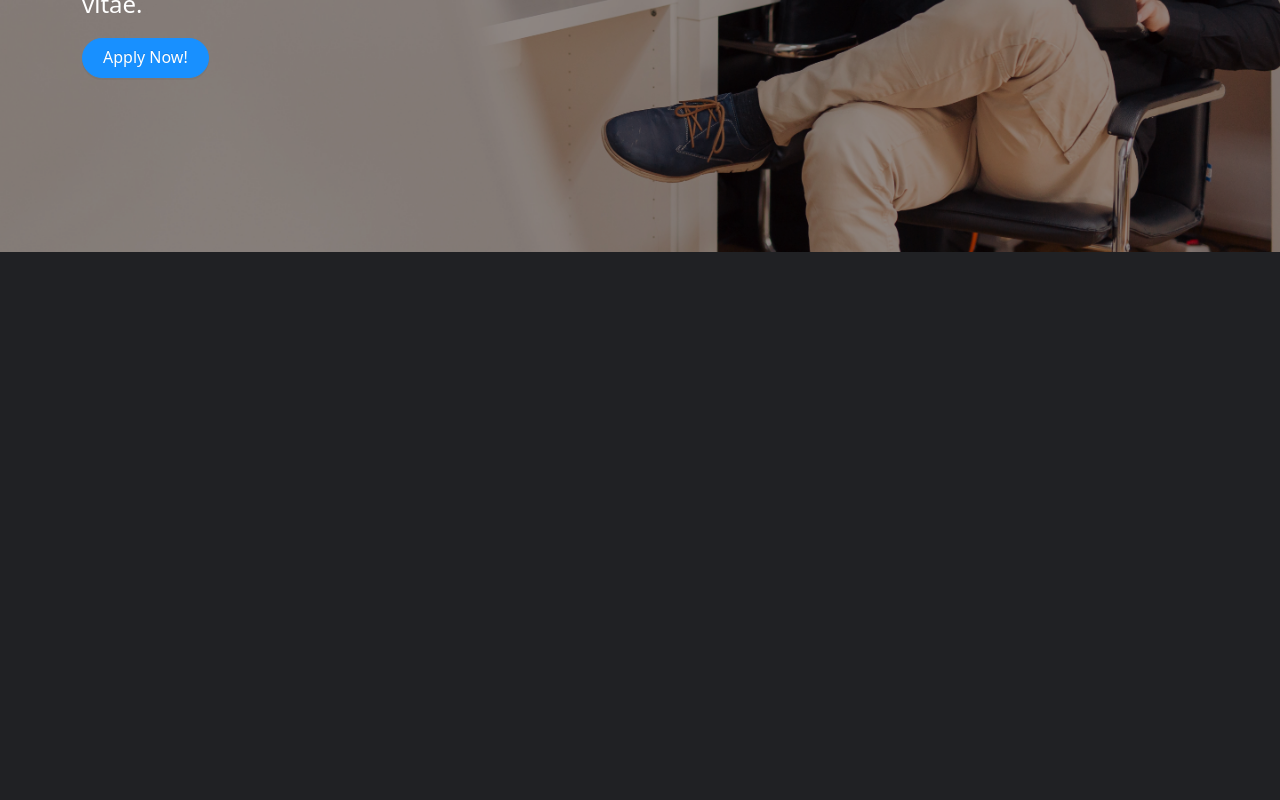
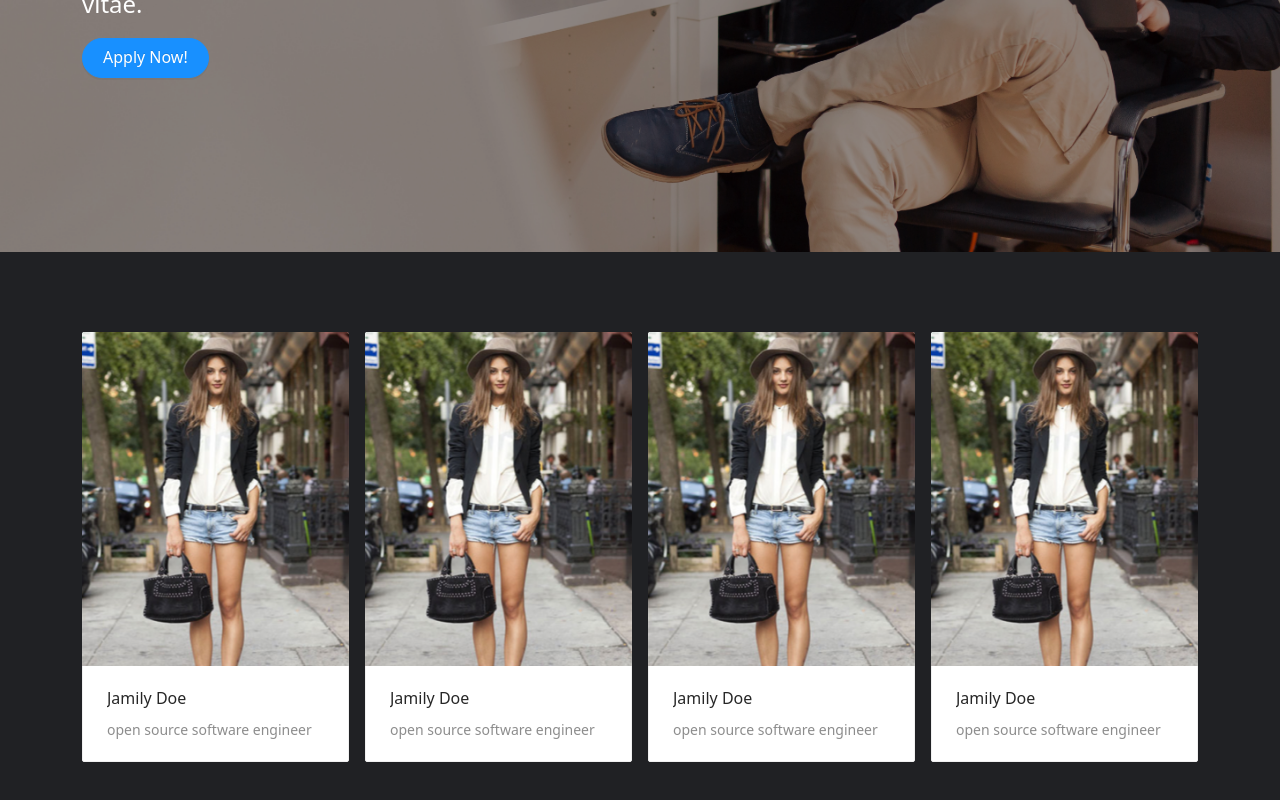
Before and after one commit to sdtrdev/paymple-ui, a React (Create React App) app: page / in a window 1280 px wide. Shown: the part 460-1260 px from the top of the page. Before the commit the page ends 800 px from the top, so only its background shows below. Built offline with nearby package versions, Linux system fonts and the light colour scheme.

Commit message:
Add home profiles

```diff
--- /dev/null
+++ b/src/components/Partials/Home/Profiles/Profile.scss
@@ -0,0 +1,30 @@
+$this: 'home-profiles';
+
+section {
+  &.component.is-#{$this} {
+    padding: 4rem 0;
+    .#{$this}--columns {
+      display: flex;
+      flex-wrap: wrap;
+      justify-content: center;
+      margin: 0 -1rem;
+      padding: 0.5rem;
+      a {
+        text-decoration: none;
+      }
+      &__item {
+        width: 100%;
+        @media (min-width: 640px) {
+          width: 50%;
+        }
+        @media (min-width: 992px) {
+          width: 33.3333%;
+        }
+        @media (min-width: 1200px) {
+          width: 25%;
+        }
+        padding: 0.5rem;
+      }
+    }
+  }
+}
--- /dev/null
+++ b/src/components/Partials/Home/Profiles/index.tsx
@@ -0,0 +1,46 @@
+import React from 'react';
+import { Card } from 'antd';
+import Meta from 'antd/lib/card/Meta';
+import { Link } from 'react-router-dom';
+import './Profile.scss';
+
+const HomeProfiles = function () {
+  return (
+    <section className="component is-home-profiles">
+      <div className="container home-profiles--container">
+        <div className="home-profiles--columns">
+          <div className="home-profiles--columns__item">
+            <Link to="/">
+              <Card hoverable cover={<img alt="example" src="/home--avatar.png" />}>
+                <Meta title="Jamily Doe" description="open source software engineer" />
+              </Card>
+            </Link>
+          </div>
+          <div className="home-profiles--columns__item">
+            <Link to="/">
+              <Card hoverable cover={<img alt="example" src="/home--avatar.png" />}>
+                <Meta title="Jamily Doe" description="open source software engineer" />
+              </Card>
+            </Link>
+          </div>
+          <div className="home-profiles--columns__item">
+            <Link to="/">
+              <Card hoverable cover={<img alt="example" src="/home--avatar.png" />}>
+                <Meta title="Jamily Doe" description="open source software engineer" />
+              </Card>
+            </Link>
+          </div>
+          <div className="home-profiles--columns__item">
+            <Link to="/">
+              <Card hoverable cover={<img alt="example" src="/home--avatar.png" />}>
+                <Meta title="Jamily Doe" description="open source software engineer" />
+              </Card>
+            </Link>
+          </div>
+        </div>
+      </div>
+    </section>
+  );
+};
+
+export default HomeProfiles;
--- a/src/routes/Home/index.tsx
+++ b/src/routes/Home/index.tsx
@@ -1,12 +1,14 @@
 import React from 'react';
 import SiteHeader from '../../components/Shareds/SiteHeader';
 import HomeBanner from '../../components/Partials/Home/Banner';
+import HomeProfiles from '../../components/Partials/Home/Profiles';
 
 const Home = function () {
   return (
     <div className="Home">
       <SiteHeader />
       <HomeBanner />
+      <HomeProfiles />
     </div>
   );
 };
```
Also changed, not shown: public/home--avatar.png (added).
